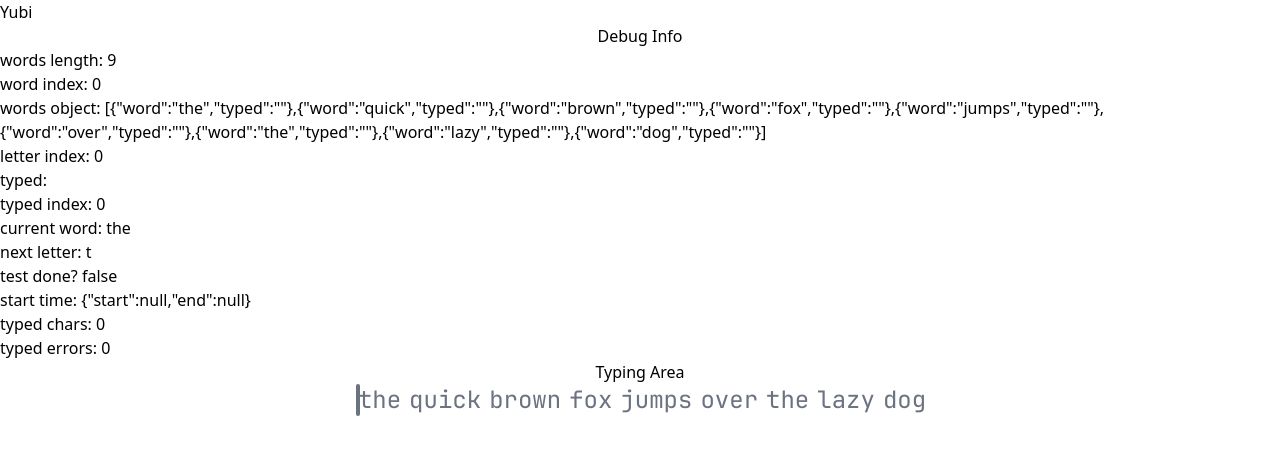
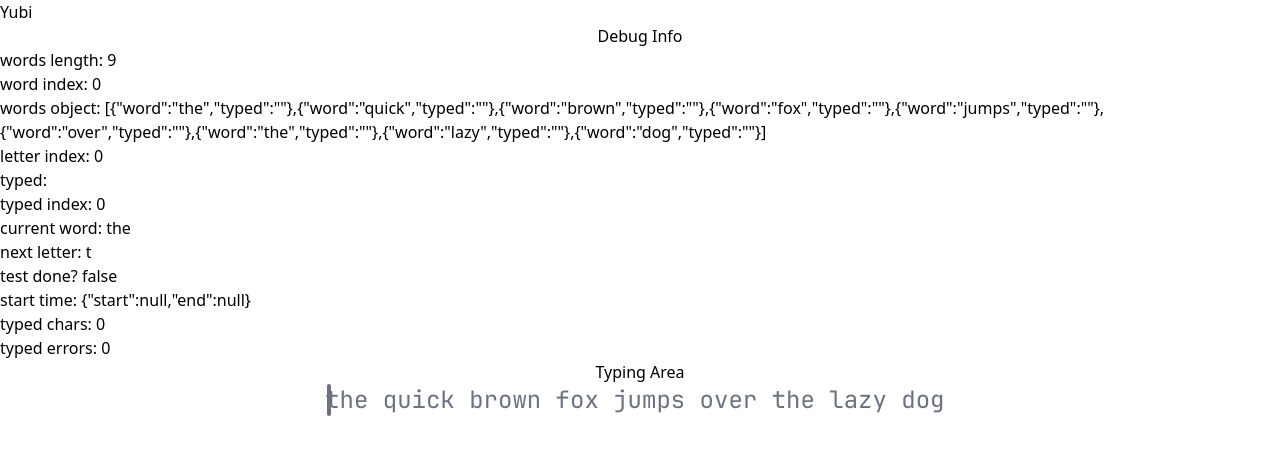
Before and after one commit to datle-dev/yubi, a React (Vite) app in the folder frontend/: page / in a window 1280 px wide. Shown: the top 454 px of the page. Built offline with nearby package versions, Linux system fonts and the light colour scheme.

Commit message:
Replace symmetric margin with right-only margin

```diff
--- a/frontend/src/components/Word.jsx
+++ b/frontend/src/components/Word.jsx
@@ -31,7 +31,7 @@ export default function Word({ word, typed }) {
 
   return (
     <>
-      <div className="text-2xl font-mono mx-1">{renderLetters()}</div>
+      <div className="text-2xl font-mono mr-[14.4px]">{renderLetters()}</div>
     </>
   );
 }
```
